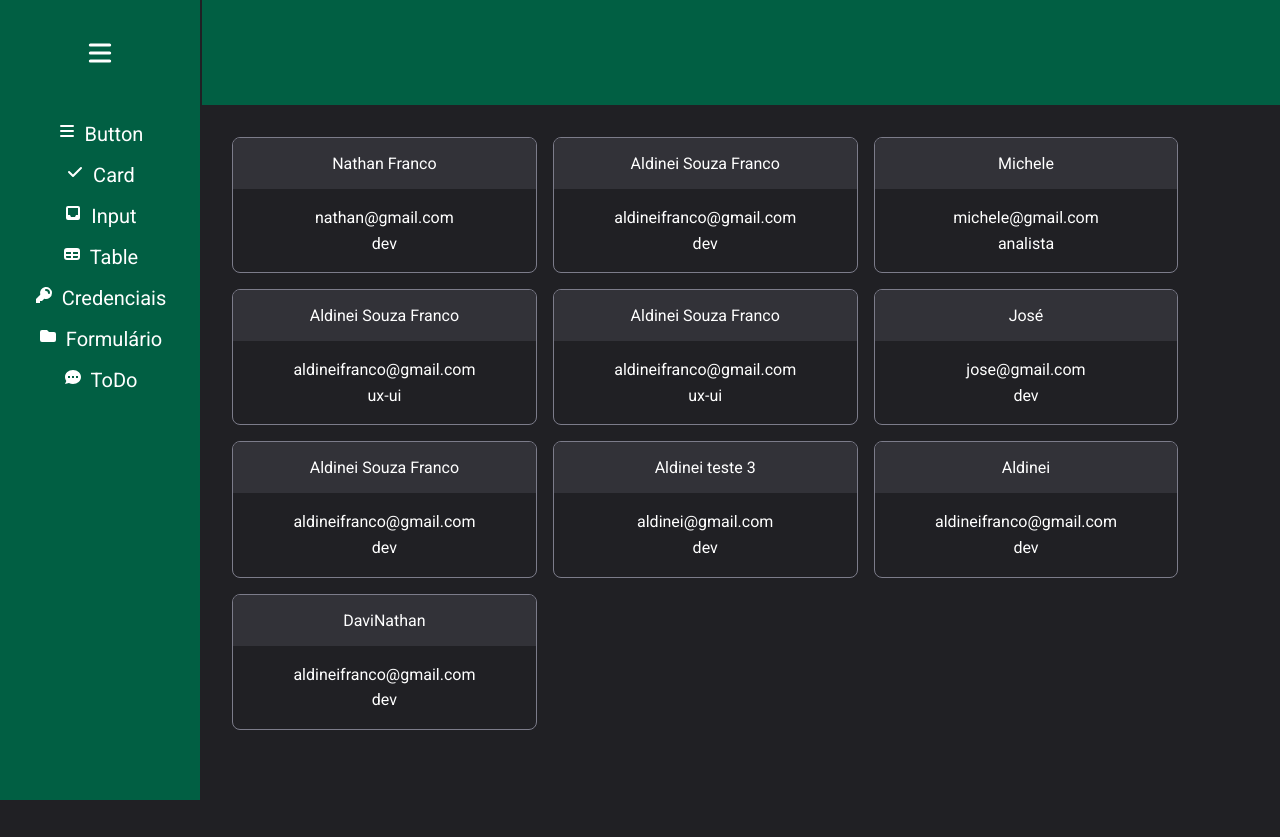
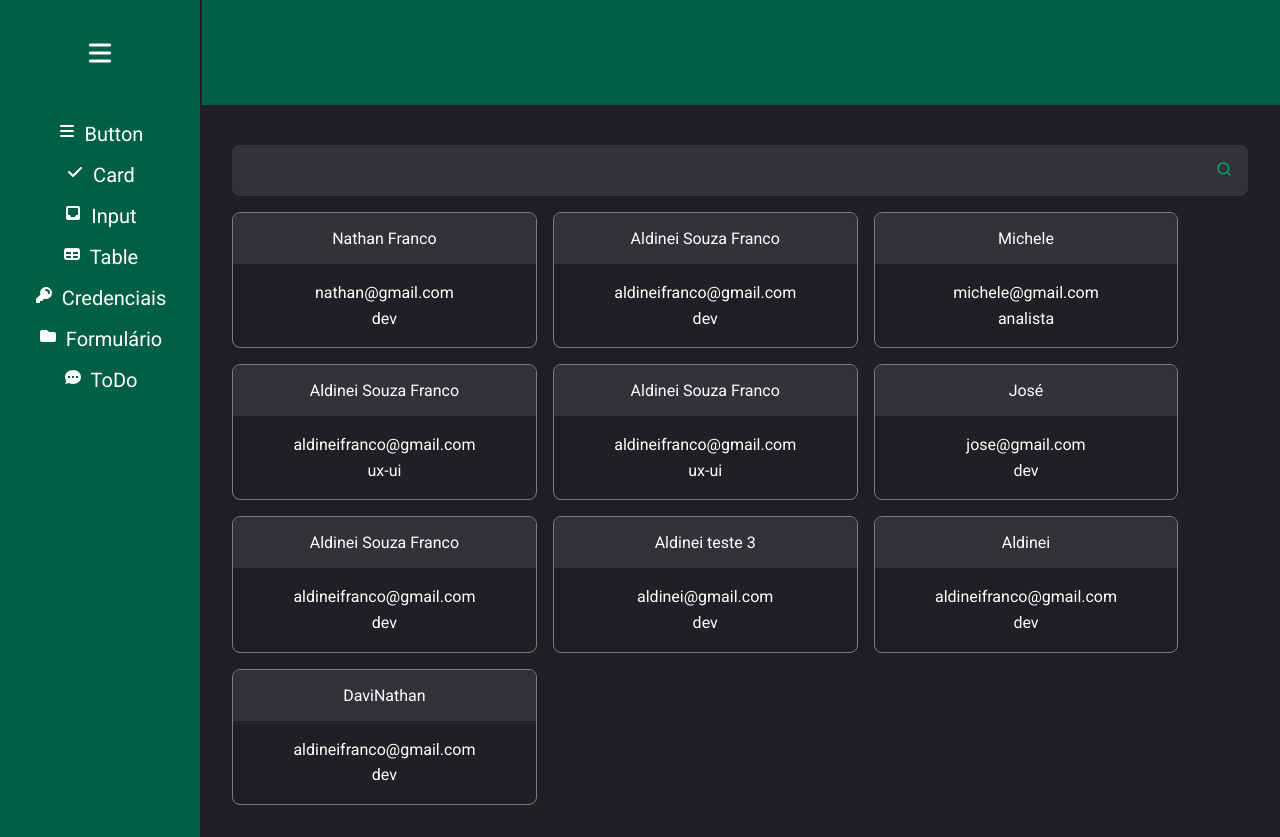
Before and after one commit to aldineifranco/components, a React (Vite) app: page /card in a window 1280 px wide. Before the commit the page ends 800 px from the top, so only its background shows below. Built offline with nearby package versions, Linux system fonts and the light colour scheme; data requests are answered from the project's data file.

Commit message:
inserindo um filtro nos cards

```diff
--- a/src/components/Input/index.tsx
+++ b/src/components/Input/index.tsx
@@ -1,17 +1,9 @@
 import { ReactNode } from "react";
 import { Container } from "./styles";
 import { FiSearch } from "react-icons/fi";
+import { InputProps } from "../../interfaces/InputProps";
 
 
-interface InputProps {
-  onChange?: React.ChangeEventHandler<HTMLInputElement>;
-  type?: string;
-  label: string;
-  iconLeft?: ReactNode;
-  iconRight?: boolean;
-  maxLength?: number;
-  onClick?: React.MouseEventHandler<HTMLAnchorElement>;
-}
 
 export function Input({ type, onChange, label, iconLeft, iconRight, onClick }: InputProps) {
   return (
--- /dev/null
+++ b/src/interfaces/InputProps.ts
@@ -0,0 +1,11 @@
+import { ReactNode } from "react";
+
+export interface InputProps {
+  onChange?: React.ChangeEventHandler<HTMLInputElement>;
+  type?: string;
+  label?: string;
+  iconLeft?: ReactNode;
+  iconRight?: boolean;
+  maxLength?: number;
+  onClick?: React.MouseEventHandler<HTMLAnchorElement>;
+}
--- a/src/pages/Card/index.tsx
+++ b/src/pages/Card/index.tsx
@@ -1,6 +1,8 @@
 import { useEffect, useState } from "react";
 import { Container, Content } from "./styles"
 import { api } from "../../lib/axios";
+import { Input } from "../../components/Input";
+import { InputProps } from "../../interfaces/InputProps";
 
 interface DadosProps {
   id: number;
@@ -11,8 +13,7 @@ interface DadosProps {
 
 export const Card = () => {
   const [dados, setDados] = useState<DadosProps[]>([]);
-
-
+  const [value, setValue] = useState<InputProps[]>([]);
 
   useEffect(() => {
     async function dadosDb() {
@@ -22,9 +23,19 @@ export const Card = () => {
     dadosDb()
   }, [])
 
+  function handleChange(e: any) {
+    setValue(e.target.value)
+  }
+
+  function handleClick(e: any) {
+    e.preventDefault();
+    console.log(value)
+  }
 
   return (
     <Container>
+      <Input onChange={handleChange} onClick={handleClick} />
+
       {dados.map((item) =>  (
           <Content key={item.id}>
             <div>
```
